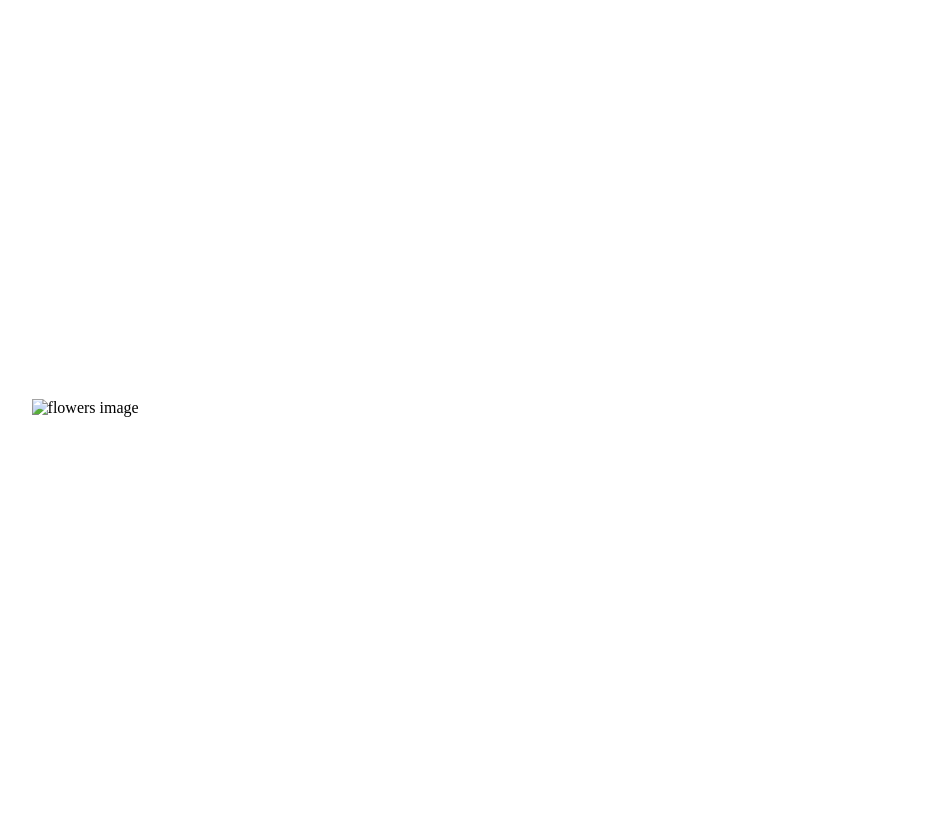
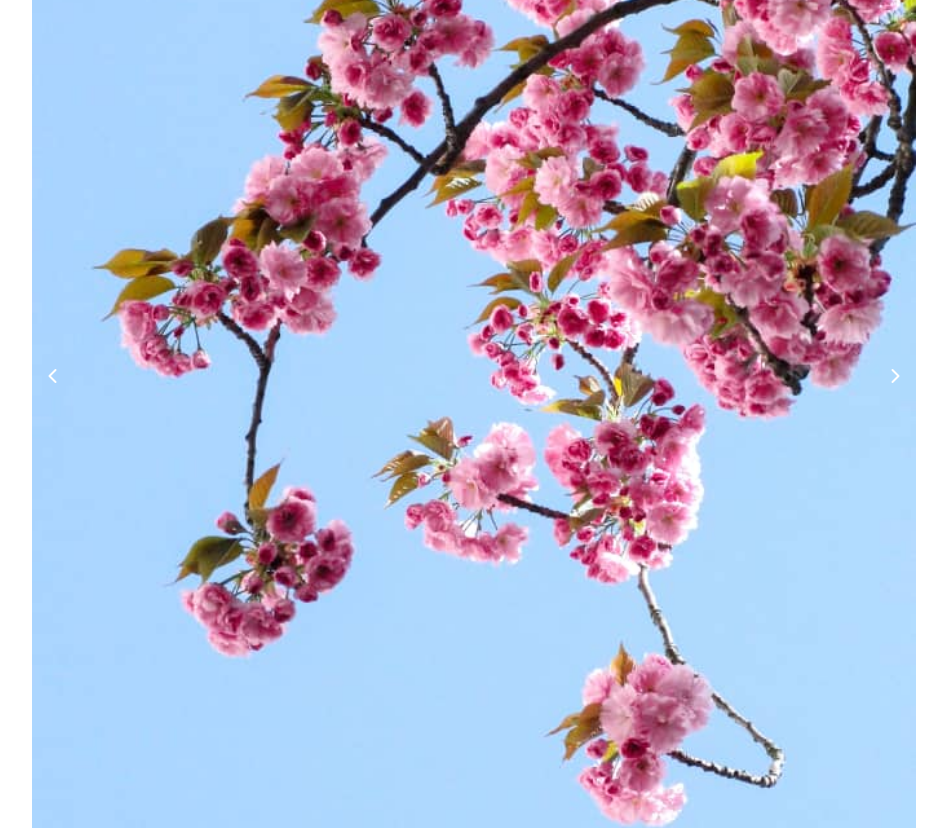
Before and after one commit to zainab-ai/slideshow, a plain HTML site: page index.html in a window 1280 px wide. Shown: the top 828 px of the page, without its empty margins (166-1113 px from the left). Drawn offline with Linux system fonts and the light colour scheme; the site is published under a folder, as on GitHub Pages, so addresses that start at the root find nothing.

Commit message:
making some corrections

```diff
--- a/index.html
+++ b/index.html
@@ -14,22 +14,22 @@
   <body>
     <div class="container">
       <div class="image fade">
-        <img src="/flowers/flowers1.jpg" alt="flowers image" width="100%" />
+        <img src="flowers/flowers1.jpg" alt="flowers image" width="100%" />
       </div>
       <div class="image fade">
-        <img src="/flowers/flowers2.jpg" alt="flowers image" width="100%" />
+        <img src="flowers/flowers2.jpg" alt="flowers image" width="100%" />
       </div>
       <div class="image fade">
-        <img src="/flowers/flowers3.jpg" alt="flowers image" width="100%" />
+        <img src="flowers/flowers3.jpg" alt="flowers image" width="100%" />
       </div>
       <div class="image fade">
-        <img src="/flowers/flowers4.jpg" alt="flowers image" width="100%" />
+        <img src="flowers/flowers4.jpg" alt="flowers image" width="100%" />
       </div>
       <div class="image fade">
-        <img src="/flowers/flowers5.jpg" alt="flowers image" width="100%" />
+        <img src="flowers/flowers5.jpg" alt="flowers image" width="100%" />
       </div>
       <div class="image fade">
-        <img src="/flowers/flowers6.jpg" alt="flowers image" width="100%" />
+        <img src="flowers/flowers6.jpg" alt="flowers image" width="100%" />
       </div>
 
       <i
```
